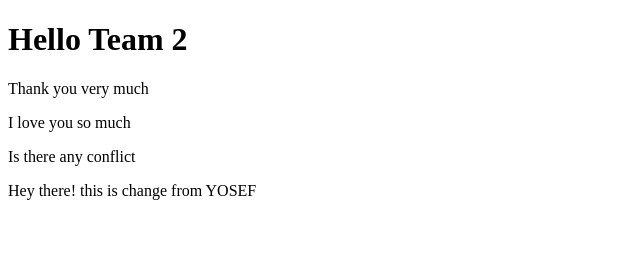
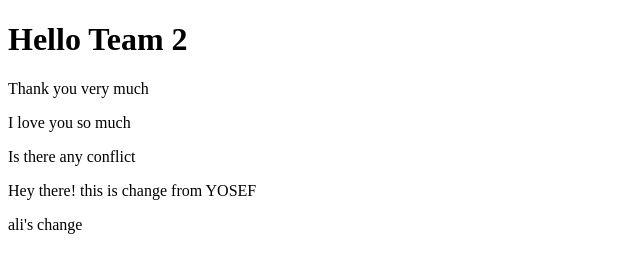
Before and after one commit to Biruktawit-Tasew/Practice, a website: page index.html in a window 1280 px wide. Shown: the full height of the page, 0-640 px from the left. Drawn offline with Linux system fonts and the light colour scheme.

Commit message:
alis update

```diff
--- a/index.html
+++ b/index.html
@@ -17,6 +17,7 @@
 
     <p>Hey there! this is change from YOSEF</p>
 
+    <p>ali's change</p>
 </body>
 
 </html>
```
